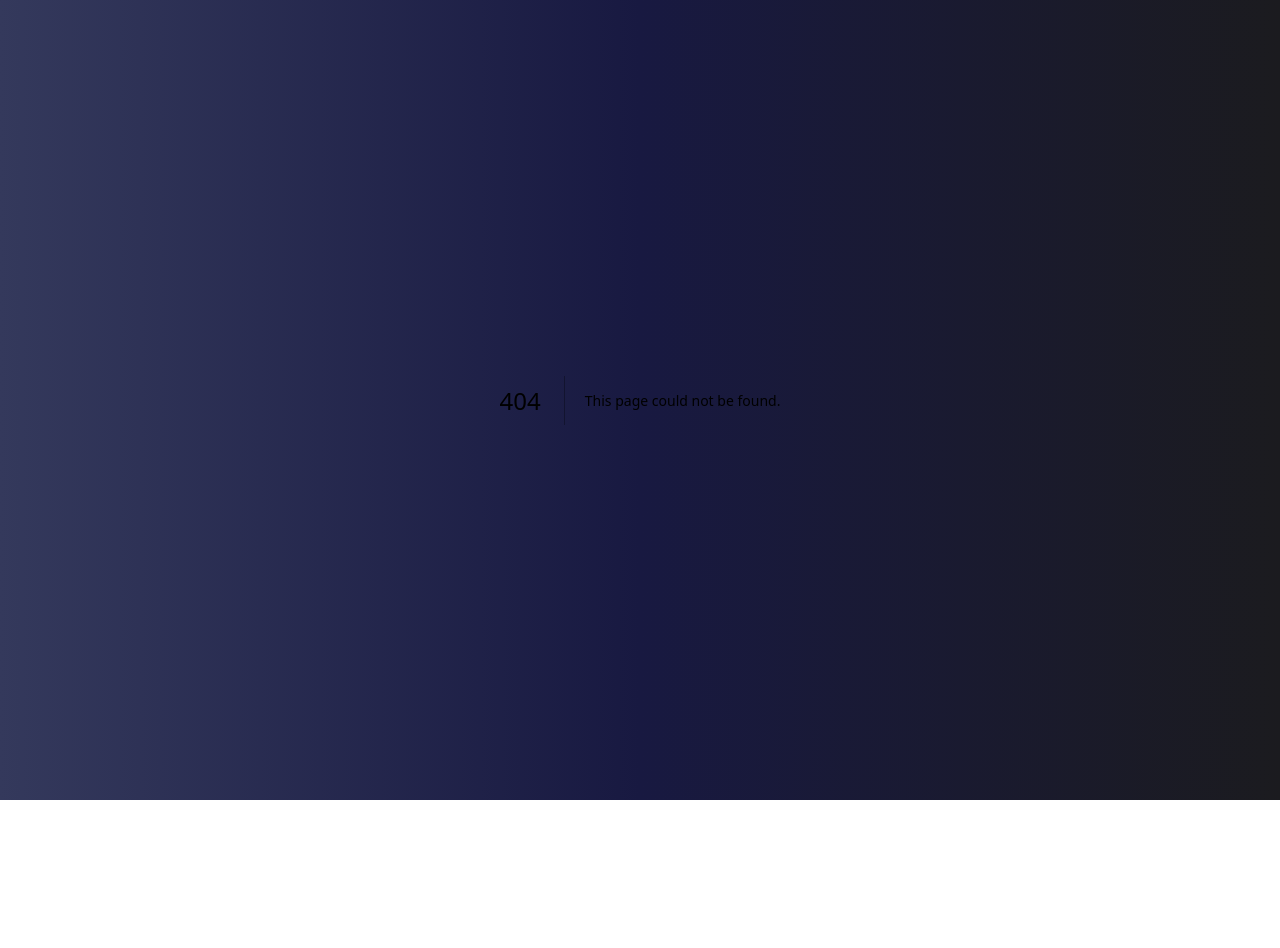
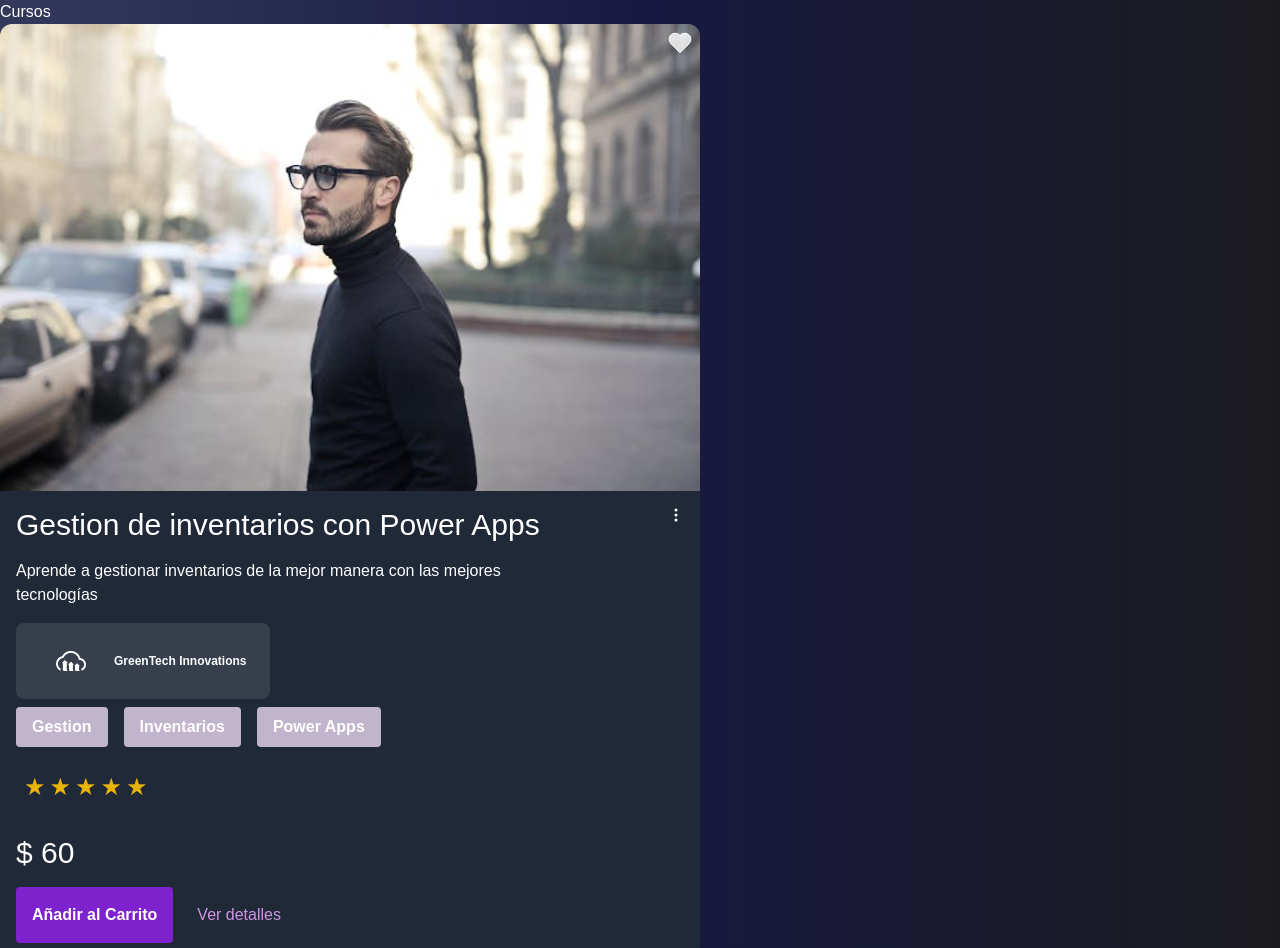
Before and after one commit to No-Country-simulation/h3-10-klowhub, a Next.js app in the folder Frontend/: page /landing in a window 1280 px wide. Before the commit this address had no page. Shown: the top 948 px of the page. Before the commit the page ends 800 px from the top, so only its background shows below. Built offline with nearby package versions, Linux system fonts and the light colour scheme.

Commit message:
Refactor: Fixed GIT issues

```diff
--- /dev/null
+++ b/Frontend/src/app/landing/page.tsx
@@ -0,0 +1,15 @@
+import { courseCard } from "@/mock/db";
+import CardCourse from "@/components/Card_Course/Card_Course";
+export default function landing() {
+  const base = courseCard;
+  return (
+    <div>
+      <p>Cursos</p>
+      <main className="h-screen ">
+        {base.map((items) => {
+          return <CardCourse course={items} key={items.title} />;
+        })}
+      </main>
+    </div>
+  );
+}
--- /dev/null
+++ b/Frontend/src/components/Card_Course/Card_Course.tsx
@@ -0,0 +1,89 @@
+"use client";
+import { useState } from "react";
+import Link from "next/link";
+import Image from "next/image";
+import DetailsIcon from "../../../public/icons/DetailIcon";
+import StarRating from "../StarsRating/StarsRating";
+import HeartIcon from "../MentoresComp/Icons/HeartIcon";
+import { PropsCourse } from "@/services/Interfaces";
+
+export default function CardCourse({ course }: { course: PropsCourse }) {
+  const {
+    mainImageCourse,
+    altMainImageCourse,
+    projectImage,
+    projectName,
+    title,
+    description,
+    tags,
+    stars,
+    califications,
+    price,
+    width = 200,
+    heigth = 453,
+  } = course;
+  const [StateHeadt, setStateHeadt] = useState(false);
+  function handleClick() {
+    setStateHeadt(!StateHeadt);
+  }
+  return (
+    <div className="w-full max-w-[700px]  bg-[#1F2937] relative rounded-xl">
+      <button onClick={handleClick} className={"absolute right-2 top-2"}>
+        <HeartIcon StateHeart={StateHeadt} />
+      </button>
+      <Image
+        src={mainImageCourse}
+        alt={altMainImageCourse}
+        width={width}
+        height={heigth}
+        className="rounded-t-xl object-cover object-center w-full"
+      />
+      <div className="px-4 flex justify-between py-4">
+        <h2 className=" text-3xl">{title}</h2>
+        <DetailsIcon />
+      </div>
+      <p className="px-4 w-4/5 text-md">{description}</p>
+      <section className="m-4">
+        <div className="flex gap-3 bg-[#FFFFFF1A] rounded-lg w-max px-6 py-3 items-center">
+          <Image
+            src={projectImage}
+            alt={`Imagen del proyecto ${projectName}`}
+            width={30}
+            height={20}
+            className="m-4"
+          />
+          <p className="font-semibold text-xs">{projectName}</p>
+        </div>
+        {tags.map((tags) => (
+          <span
+            className=" inline-block relative text-purple-900 bg-[#F7E5FFBF] hover:bg-purple-200 text-white font-bold my-2 py-2 px-4 mr-4 rounded"
+            key={tags}
+          >
+            {tags}
+          </span>
+        ))}
+      </section>
+      <StarRating
+        totalNumbers={califications}
+        rating={stars}
+        className="px-6 mb-8"
+      ></StarRating>
+      {price && (
+        <div>
+          <p className="text-3xl px-4">$ {price}</p>
+        </div>
+      )}
+      <div className="flex space-between p-4">
+        <button className="bg-purple-700 hover:bg-purple-900 text-white font-bold py-2 px-4 rounded">
+          Añadir al Carrito
+        </button>
+        <Link
+          href={""}
+          className="block text-[#D194E2] hover:text-white py-4 ml-6"
+        >
+          Ver detalles
+        </Link>
+      </div>
+    </div>
+  );
+}
--- /dev/null
+++ b/Frontend/src/components/StarsRating/StarsRating.tsx
@@ -0,0 +1,37 @@
+interface StarRatingProps {
+  rating: number;
+  totalStars?: number;
+  totalNumbers: number;
+  className?: string;
+}
+
+const StarRating: React.FC<StarRatingProps> = ({
+  rating,
+  totalStars = 5,
+  className,
+}) => {
+  return (
+    <div className={className}>
+      <span className="flex space-x-1">
+        {Array.from({ length: totalStars }, (_, index) => {
+          const starIndex = index + 1;
+
+          let starClass = "text-gray-400"; // Default: estrella vacía
+          if (starIndex <= rating) {
+            starClass = "text-yellow-500"; // Estrella llena
+          } else if (starIndex - rating < 1) {
+            starClass = "text-yellow-500 bg-clip-text text-opacity-50"; // Estrella fraccionaria
+          }
+
+          return (
+            <span key={index} className={`text-2xl ${starClass}`}>
+              ★
+            </span>
+          );
+        })}
+      </span>
+    </div>
+  );
+};
+
+export default StarRating;
--- a/Frontend/src/mock/db.ts
+++ b/Frontend/src/mock/db.ts
@@ -60,3 +60,35 @@ export const detalles = [
       "Este curso está diseñado para quienes desean aprender a crear aplicaciones personalizadas de manera rápida y sencilla, sin necesidad de conocimientos previos en programación. A lo largo de las lecciones, explorarás las funcionalidades clave de AppSheet, desde los conceptos básicos hasta técnicas avanzadas, que te permitirán desarrollar soluciones adaptadas a tus necesidades.",
   },
 ];
+
+export const courseCard = [
+  {
+    mainImageCourse: "/img/Cards_Img/imagen.jpg",
+    altMainImageCourse: "Curso",
+    projectImage: "/img/Cards_Img/logo.png",
+    projectName: "GreenTech Innovations",
+    title: "Gestion de inventarios con Power Apps",
+    description:
+      "Aprende a gestionar inventarios de la mejor manera con las mejores tecnologías",
+    tags: ["Gestion", "Inventarios", "Power Apps"],
+    stars: 5.5,
+    califications: 34,
+    price: 60,
+    width: 453,
+    heigth: 200,
+  },
+  {
+    mainImageCourse: "/img/Cards_Img/imagen.jpg",
+    altMainImageCourse: "Curso",
+    projectImage: "/img/Cards_Img/logo.png",
+    projectName: "GreenTech Innovations",
+    title: "Gestion de Servicios con Power Apps",
+    description:
+      "Aprende a gestionar inventarios de la mejor manera con las mejores tecnologías",
+    tags: ["Gestion", "Inventarios", "Power Apps"],
+    stars: 5.5,
+    califications: 34,
+    width: 100,
+    heigth: 100,
+  },
+];
```
Also changed, not shown: Frontend/src/services/Interfaces.ts (+29 -11 lines).
